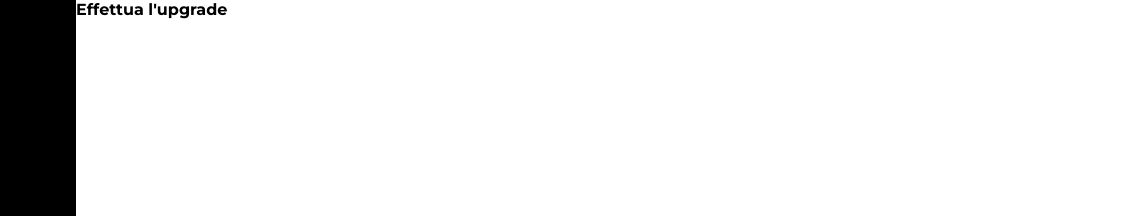
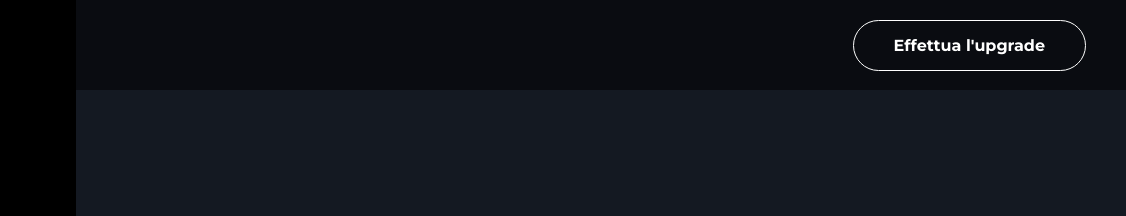
Before and after one commit to fvguajeXIII/html-css-spotifyweb, a plain HTML site: page index.html in a window 1280 px wide. Shown: the top 216 px of the page, 154-1280 px from the left. Drawn offline with Linux system fonts and the light colour scheme.

Commit message:
music box top css

```diff
--- a/asset/css/responsive.css
+++ b/asset/css/responsive.css
@@ -71,6 +71,12 @@
     display: flex;
     margin: 0 20px;
   }
+
+  .upgrade{
+    right: 0;
+    top: 0;
+    left: 230px;
+  }
 }
 
 @media screen and (min-width: 768px) {
--- a/asset/css/style.css
+++ b/asset/css/style.css
@@ -164,3 +164,43 @@ div.user-image {
   width: 25px;
   height: 25px;
 }
+
+/* Music Space */
+
+#col-music{
+  flex-grow: 1;
+  background-color: var(--bg-color3);
+  padding-top: 90px;
+  overflow-y: auto;
+}
+
+.upgrade{
+  height: 90px;
+  position: fixed;
+  z-index: 1;
+  background-color: rgba(0, 0, 0, .5);
+  right: 0;
+  top: 0;
+  left: 0;
+  display: flex;
+  align-items: center;
+  justify-content: end;
+  padding: 0 40px;
+}
+
+.upgrade a.btn{
+  display: inline-block;
+  color: var(--bg-color1);
+  border: 1px solid var(--bg-color1);
+  padding: 15px 40px;
+  border-radius: 40px;
+  position: absolute;
+}
+
+#col-music hr.active{
+  width: 30px;
+  position: relative;
+  left: 50%;
+  transform: translateX(-50%);
+  color: var(--bg-color7);
+}
```
